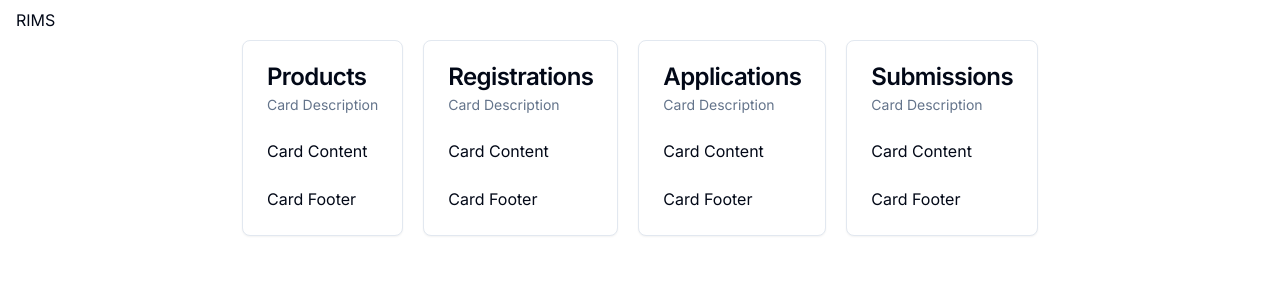
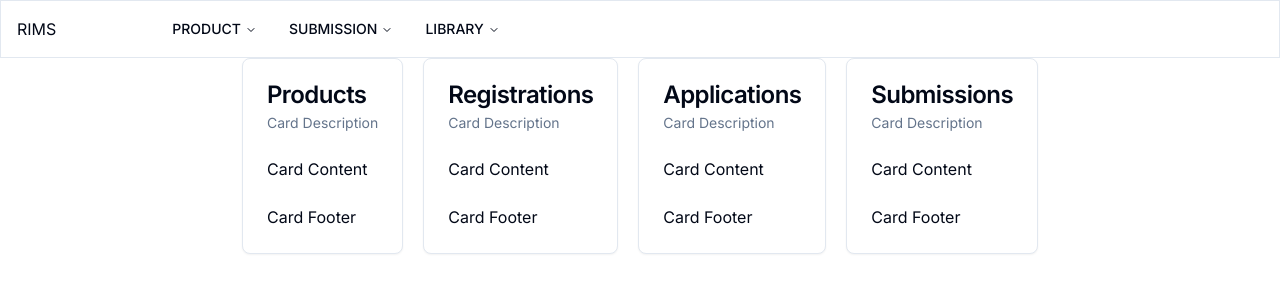
Before and after one commit to AJormand/rims-platform, a Next.js app: page / in a window 1280 px wide. Shown: the top 300 px of the page. Built offline with nearby package versions, Linux system fonts and the light colour scheme.

Commit message:
navigation

```diff
--- /dev/null
+++ b/app/(dashboard)/(routes)/products/[productId]/_component/product-side-nav.tsx
@@ -0,0 +1,17 @@
+import { ChevronDown } from "lucide-react";
+
+export const SideNav = () => {
+  return (
+    <div className="flex flex-col w-[200px] border-r p-4 gap-1 text-sm underline">
+      <a href="#Basic Details" className="flex">
+        Basic Details <ChevronDown size={"14"} />
+      </a>
+      <a href="#Applications" className="flex">
+        Applications <ChevronDown size={"14"} />
+      </a>
+      <a href="#Registrations" className="flex">
+        Registrations <ChevronDown size={"14"} />
+      </a>
+    </div>
+  );
+};
--- a/app/(dashboard)/(routes)/products/[productId]/page.tsx
+++ b/app/(dashboard)/(routes)/products/[productId]/page.tsx
@@ -1,33 +1,51 @@
+"use client";
+
+import { useState, useEffect } from "react";
 import { redirect } from "next/navigation";
 import { auth } from "@clerk/nextjs";
 import { db } from "@/lib/db";
+import axios from "axios";
 
+import { SideNav } from "./_component/product-side-nav";
 import { Section } from "@/components/section";
 import { BasicDetailsForm } from "../_components/basic-details-form";
 
-export default async function Product({
-  params,
-}: {
-  params: { productId: string };
-}) {
-  const { userId } = auth();
-  if (!userId) return redirect("/");
+export default function Product({ params }: { params: { productId: string } }) {
+  const [productData, setProductData] = useState(null);
+  // const productData = await db.product.findUnique({
+  //   where: {
+  //     id: params.productId,
+  //   },
+  // });
 
-  const productData = await db.product.findUnique({
-    where: {
-      id: params.productId,
-    },
-  });
+  useEffect(() => {
+    fetchProducts();
+  }, []);
+
+  const fetchProducts = async () => {
+    try {
+      const response = await axios.get(`/api/products/${params.productId}`);
+      console.log(response.data);
+      setProductData(response.data);
+    } catch (error) {
+      console.log(error);
+    }
+  };
 
   return (
-    <div>
+    <div className="flex w-full">
+      <SideNav />
+      <div className="w-full px-6">
+        {productData && (
           <Section
             name="Basic Details"
             component={<BasicDetailsForm data={productData} type="edit" />}
             expanded={true}
           />
+        )}
         <Section name="Applications" component={<div />} expanded={false} />
         <Section name="Registrations" component={<div />} expanded={false} />
       </div>
+    </div>
   );
 }
--- /dev/null
+++ b/app/api/products/[productId]/route.tsx
@@ -0,0 +1,24 @@
+import { db } from "@/lib/db";
+import { NextResponse } from "next/server";
+import { auth } from "@clerk/nextjs";
+
+export const GET = async (
+  request: Request,
+  { params }: { params: { productId: string } }
+) => {
+  const { productId } = params;
+
+  const { userId } = auth();
+  if (!userId) return new NextResponse("Unauthorized", { status: 401 });
+
+  try {
+    const product = await db.product.findUnique({
+      where: {
+        id: productId,
+      },
+    });
+    return NextResponse.json(product);
+  } catch (error) {
+    return new NextResponse("[GET PRODUCT]", { status: 400 });
+  }
+};
--- a/components/navbar-routes.tsx
+++ b/components/navbar-routes.tsx
@@ -3,11 +3,74 @@
 import { UserButton } from "@clerk/nextjs";
 import Link from "next/link";
 
+import {
+  NavigationMenu,
+  NavigationMenuContent,
+  NavigationMenuIndicator,
+  NavigationMenuItem,
+  NavigationMenuLink,
+  NavigationMenuList,
+  NavigationMenuTrigger,
+  NavigationMenuViewport,
+} from "@/components/ui/navigation-menu";
+
 export const NavbarRoutes = () => {
   return (
-    <div className="flex justify-between px-4 py-2">
-      <div>
-        <Link href={"/"}>RIMS</Link>
+    <div className="flex justify-between px-4 py-2 border">
+      <div className="flex items-center">
+        <Link href={"/"} className="mr-[100px]">
+          RIMS
+        </Link>
+        <NavigationMenu>
+          <NavigationMenuList>
+            <NavigationMenuItem>
+              <NavigationMenuTrigger>PRODUCT</NavigationMenuTrigger>
+              <NavigationMenuContent className="flex flex-col p-4 gap-4">
+                <NavigationMenuLink>
+                  <Link href={"/products"}>Products</Link>
+                </NavigationMenuLink>
+                <NavigationMenuLink>
+                  <Link href={"/applications"}>Applicaitons</Link>
+                </NavigationMenuLink>
+                <NavigationMenuLink>
+                  <Link href={"/registrations"}>Registrations</Link>
+                </NavigationMenuLink>
+              </NavigationMenuContent>
+            </NavigationMenuItem>
+          </NavigationMenuList>
+        </NavigationMenu>
+
+        <NavigationMenu>
+          <NavigationMenuList>
+            <NavigationMenuItem>
+              <NavigationMenuTrigger>SUBMISSION</NavigationMenuTrigger>
+              <NavigationMenuContent className="flex flex-col p-4 gap-4">
+                <NavigationMenuLink>
+                  <Link href={"/applications"}>Applicaitons</Link>
+                </NavigationMenuLink>
+                <NavigationMenuLink>
+                  <Link href={"/submissions"}>Submissions</Link>
+                </NavigationMenuLink>
+              </NavigationMenuContent>
+            </NavigationMenuItem>
+          </NavigationMenuList>
+        </NavigationMenu>
+
+        <NavigationMenu>
+          <NavigationMenuList>
+            <NavigationMenuItem>
+              <NavigationMenuTrigger>LIBRARY</NavigationMenuTrigger>
+              <NavigationMenuContent className="flex flex-col p-4 gap-4">
+                <NavigationMenuLink>
+                  <Link href={"/substance"}>Substance</Link>
+                </NavigationMenuLink>
+                <NavigationMenuLink>
+                  <Link href={"/organization"}>Organization</Link>
+                </NavigationMenuLink>
+              </NavigationMenuContent>
+            </NavigationMenuItem>
+          </NavigationMenuList>
+        </NavigationMenu>
       </div>
       <UserButton afterSignOutUrl="/" />
     </div>
--- a/components/section.tsx
+++ b/components/section.tsx
@@ -13,7 +13,7 @@
 
 export const Section = ({ name, component, expanded }: SectionProps) => {
   return (
-    <div>
+    <div id={name}>
       <Accordion
         type="single"
         collapsible
--- /dev/null
+++ b/components/ui/navigation-menu.tsx
@@ -0,0 +1,128 @@
+import * as React from "react"
+import * as NavigationMenuPrimitive from "@radix-ui/react-navigation-menu"
+import { cva } from "class-variance-authority"
+import { ChevronDown } from "lucide-react"
+
+import { cn } from "@/lib/utils"
+
+const NavigationMenu = React.forwardRef<
+  React.ElementRef<typeof NavigationMenuPrimitive.Root>,
+  React.ComponentPropsWithoutRef<typeof NavigationMenuPrimitive.Root>
+>(({ className, children, ...props }, ref) => (
+  <NavigationMenuPrimitive.Root
+    ref={ref}
+    className={cn(
+      "relative z-10 flex max-w-max flex-1 items-center justify-center",
+      className
+    )}
+    {...props}
+  >
+    {children}
+    <NavigationMenuViewport />
+  </NavigationMenuPrimitive.Root>
+))
+NavigationMenu.displayName = NavigationMenuPrimitive.Root.displayName
+
+const NavigationMenuList = React.forwardRef<
+  React.ElementRef<typeof NavigationMenuPrimitive.List>,
+  React.ComponentPropsWithoutRef<typeof NavigationMenuPrimitive.List>
+>(({ className, ...props }, ref) => (
+  <NavigationMenuPrimitive.List
+    ref={ref}
+    className={cn(
+      "group flex flex-1 list-none items-center justify-center space-x-1",
+      className
+    )}
+    {...props}
+  />
+))
+NavigationMenuList.displayName = NavigationMenuPrimitive.List.displayName
+
+const NavigationMenuItem = NavigationMenuPrimitive.Item
+
+const navigationMenuTriggerStyle = cva(
+  "group inline-flex h-10 w-max items-center justify-center rounded-md bg-background px-4 py-2 text-sm font-medium transition-colors hover:bg-accent hover:text-accent-foreground focus:bg-accent focus:text-accent-foreground focus:outline-none disabled:pointer-events-none disabled:opacity-50 data-[active]:bg-accent/50 data-[state=open]:bg-accent/50"
+)
+
+const NavigationMenuTrigger = React.forwardRef<
+  React.ElementRef<typeof NavigationMenuPrimitive.Trigger>,
+  React.ComponentPropsWithoutRef<typeof NavigationMenuPrimitive.Trigger>
+>(({ className, children, ...props }, ref) => (
+  <NavigationMenuPrimitive.Trigger
+    ref={ref}
+    className={cn(navigationMenuTriggerStyle(), "group", className)}
+    {...props}
+  >
+    {children}{" "}
+    <ChevronDown
+      className="relative top-[1px] ml-1 h-3 w-3 transition duration-200 group-data-[state=open]:rotate-180"
+      aria-hidden="true"
+    />
+  </NavigationMenuPrimitive.Trigger>
+))
+NavigationMenuTrigger.displayName = NavigationMenuPrimitive.Trigger.displayName
+
+const NavigationMenuContent = React.forwardRef<
+  React.ElementRef<typeof NavigationMenuPrimitive.Content>,
+  React.ComponentPropsWithoutRef<typeof NavigationMenuPrimitive.Content>
+>(({ className, ...props }, ref) => (
+  <NavigationMenuPrimitive.Content
+    ref={ref}
+    className={cn(
+      "left-0 top-0 w-full data-[motion^=from-]:animate-in data-[motion^=to-]:animate-out data-[motion^=from-]:fade-in data-[motion^=to-]:fade-out data-[motion=from-end]:slide-in-from-right-52 data-[motion=from-start]:slide-in-from-left-52 data-[motion=to-end]:slide-out-to-right-52 data-[motion=to-start]:slide-out-to-left-52 md:absolute md:w-auto ",
+      className
+    )}
+    {...props}
+  />
+))
+NavigationMenuContent.displayName = NavigationMenuPrimitive.Content.displayName
+
+const NavigationMenuLink = NavigationMenuPrimitive.Link
+
+const NavigationMenuViewport = React.forwardRef<
+  React.ElementRef<typeof NavigationMenuPrimitive.Viewport>,
+  React.ComponentPropsWithoutRef<typeof NavigationMenuPrimitive.Viewport>
+>(({ className, ...props }, ref) => (
+  <div className={cn("absolute left-0 top-full flex justify-center")}>
+    <NavigationMenuPrimitive.Viewport
+      className={cn(
+        "origin-top-center relative mt-1.5 h-[var(--radix-navigation-menu-viewport-height)] w-full overflow-hidden rounded-md border bg-popover text-popover-foreground shadow-lg data-[state=open]:animate-in data-[state=closed]:animate-out data-[state=closed]:zoom-out-95 data-[state=open]:zoom-in-90 md:w-[var(--radix-navigation-menu-viewport-width)]",
+        className
+      )}
+      ref={ref}
+      {...props}
+    />
+  </div>
+))
+NavigationMenuViewport.displayName =
+  NavigationMenuPrimitive.Viewport.displayName
+
+const NavigationMenuIndicator = React.forwardRef<
+  React.ElementRef<typeof NavigationMenuPrimitive.Indicator>,
+  React.ComponentPropsWithoutRef<typeof NavigationMenuPrimitive.Indicator>
+>(({ className, ...props }, ref) => (
+  <NavigationMenuPrimitive.Indicator
+    ref={ref}
+    className={cn(
+      "top-full z-[1] flex h-1.5 items-end justify-center overflow-hidden data-[state=visible]:animate-in data-[state=hidden]:animate-out data-[state=hidden]:fade-out data-[state=visible]:fade-in",
+      className
+    )}
+    {...props}
+  >
+    <div className="relative top-[60%] h-2 w-2 rotate-45 rounded-tl-sm bg-border shadow-md" />
+  </NavigationMenuPrimitive.Indicator>
+))
+NavigationMenuIndicator.displayName =
+  NavigationMenuPrimitive.Indicator.displayName
+
+export {
+  navigationMenuTriggerStyle,
+  NavigationMenu,
+  NavigationMenuList,
+  NavigationMenuItem,
+  NavigationMenuContent,
+  NavigationMenuTrigger,
+  NavigationMenuLink,
+  NavigationMenuIndicator,
+  NavigationMenuViewport,
+}
--- a/package.json
+++ b/package.json
@@ -15,6 +15,7 @@
     "@radix-ui/react-accordion": "^1.1.2",
     "@radix-ui/react-dropdown-menu": "^2.0.6",
     "@radix-ui/react-label": "^2.0.2",
+    "@radix-ui/react-navigation-menu": "^1.1.4",
     "@radix-ui/react-slot": "^1.0.2",
     "@tanstack/react-table": "^8.10.7",
     "axios": "^1.6.0",
```
Also changed, not shown: 1 other file (tests, documents, lock files or other folders). Lines whose indentation alone changed are shown as unchanged.
